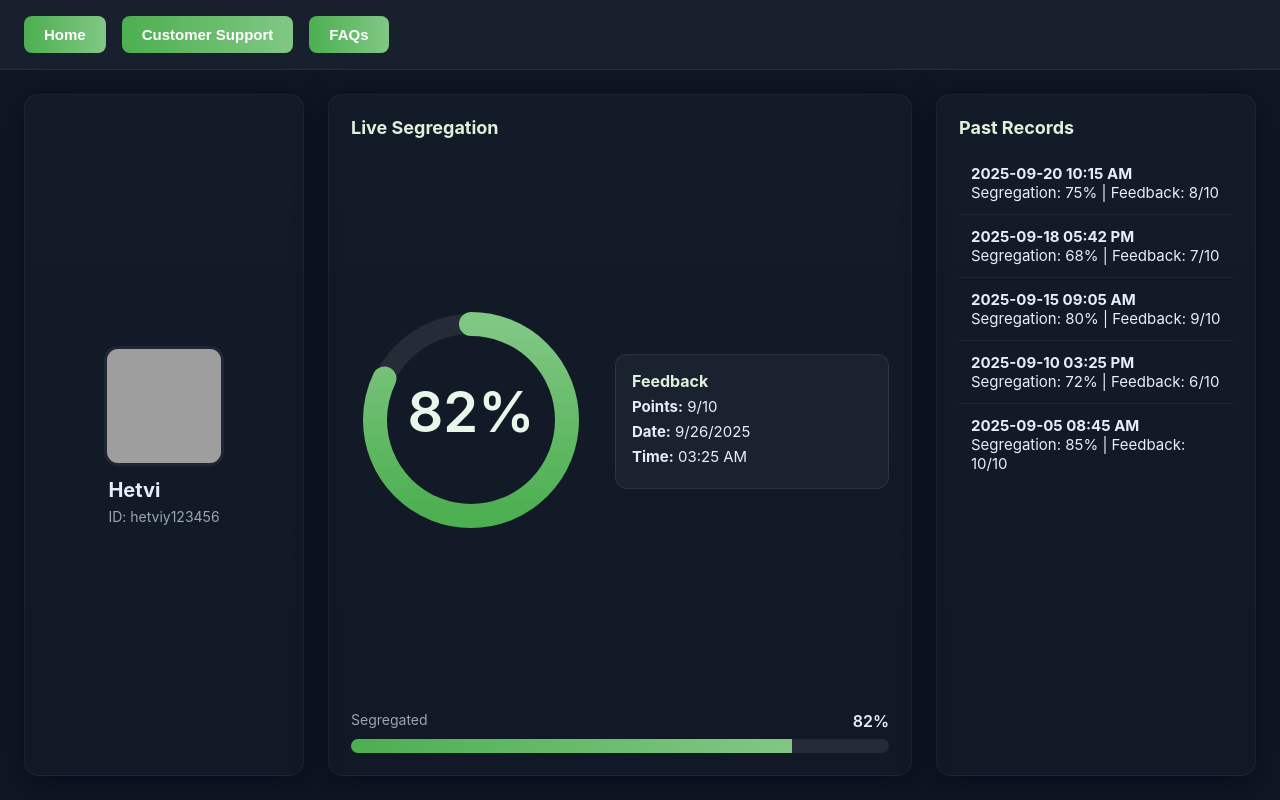
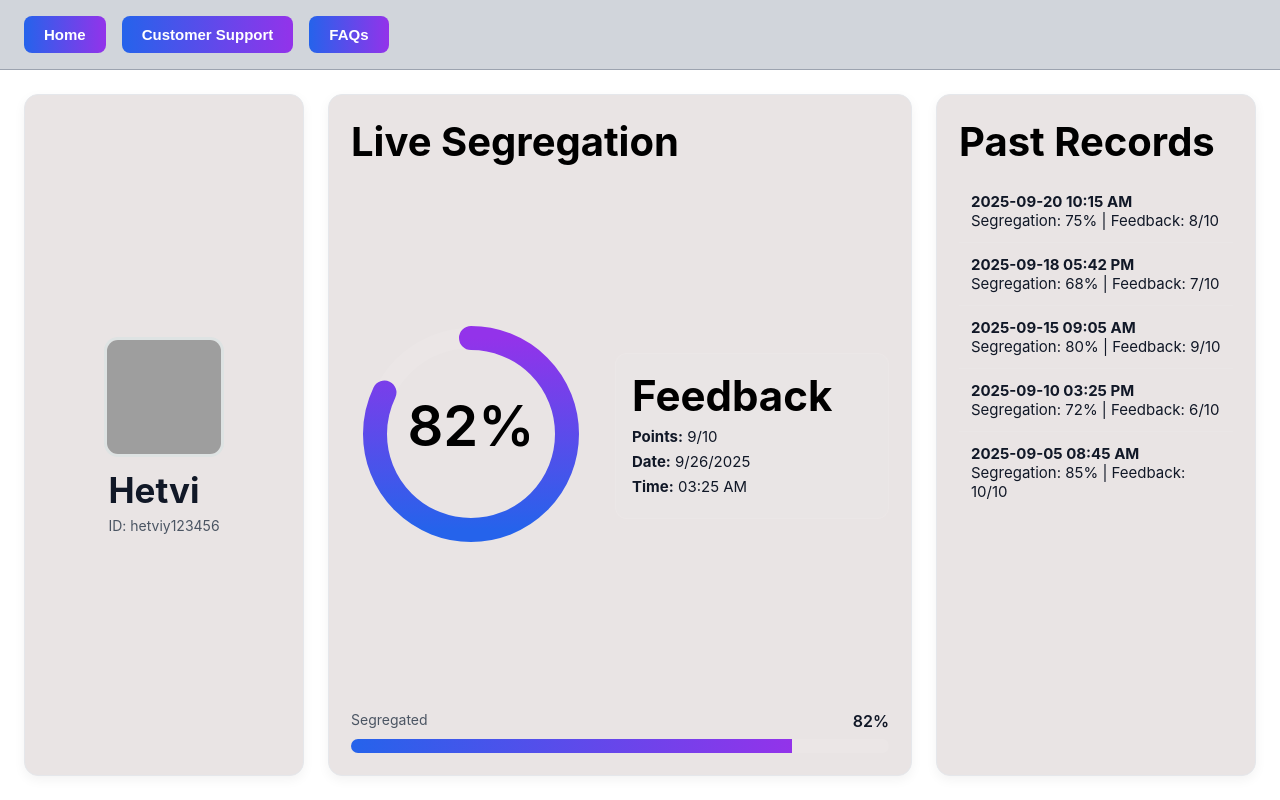
Before and after one commit to Rahul726-gh/dashboard, a plain HTML site: page index.html in a window 1280 px wide. Drawn offline with Linux system fonts and the light colour scheme; grey boxes are pictures that could not be loaded.

Commit message:
Update d2.css

```diff
--- a/d2.css
+++ b/d2.css
@@ -1,29 +1,28 @@
-:root{
-  --bg: #0f1724;
-  --card: #0b1220;
-  --accent-start: #4caf50;
-  --accent-end: #81c784;
-  --muted: #9aa4b2;
+:root {
+  --bg: #e5e7eb;          /* full-page light gray background */
+  --card: #f9fafb;        /* slightly lighter gray for cards */
+  --accent-start: #2563eb; /* blue */
+  --accent-end: #9333ea;   /* purple */
+  --muted: #4b5563;        /* darker muted gray */
 }
-
 *{box-sizing:border-box; margin:0; padding:0;}
-html, body{
-  height:100%;
+html, body {
+  height: 100%;
   font-family: Inter, sans-serif;
-  background: var(--bg);
-  color: #e6eef6;
-  display:flex;
-  flex-direction:column;
+  background: #E3F2FD or #BBDEFB
+;   /* gray background */
+  color: #111827;          /* dark text for readability */
+  display: flex;
+  flex-direction: column;
 }
-
 /* Navbar */
-.navbar{
-  display:flex;
-  justify-content:flex-start;
-  gap:16px;
-  padding:16px 24px;
-  background: rgba(255,255,255,0.04);
-  border-bottom:1px solid rgba(255,255,255,0.08);
+.navbar {
+  display: flex;
+  justify-content: flex-start;
+  gap: 16px;
+  padding: 16px 24px;
+  background: #d1d5db;     /* medium gray */
+  border-bottom: 1px solid #9ca3af;
 }
 .btn{
   background: linear-gradient(90deg,var(--accent-start),var(--accent-end));
@@ -50,16 +49,15 @@ html, body{
 }
 
 /* Card */
-.card{
-  background: linear-gradient(180deg, rgba(255,255,255,0.02), rgba(255,255,255,0.01));
-  border: 1px solid rgba(255,255,255,0.04);
-  border-radius:14px;
-  padding:22px;
-  box-shadow: 0 8px 30px rgba(2,6,23,0.6);
-  display:flex;
-  flex-direction:column;
+.card {
+  background: #e9e4e4; /* pure white cards */
+  border: 1px solid #e5e7eb;
+  border-radius: 14px;
+  padding: 22px;
+  box-shadow: 0 4px 12px rgba(0,0,0,0.05);
+  display: flex;
+  flex-direction: column;
 }
-
 /* Profile */
 .profile-card{ align-items:center; justify-content:center; }
 .avatar{
@@ -67,15 +65,15 @@ html, body{
   height:120px;
   border-radius:14px;
   object-fit:cover;
-  border:3px solid rgba(255,255,255,0.06);
+  border:3px solid rgba(62, 194, 192, 0.06);
   margin-bottom:12px;
 }
-.profile-info h1{margin:0 0 6px;font-size:20px;}
+.profile-info h1{margin:0 0 6px;font-size:35px;}
 .muted{ color: var(--muted); font-size:14px; }
 
 /* Stats */
 .stat-card{ justify-content:space-between; }
-.card-title{ margin:0 0 14px; font-size:18px; color:#dff1db; }
+.card-title{ margin:0 0 14px; font-size:18px; color:black; }
 .stat-layout{ display:flex; gap:24px; align-items:center; flex:1; }
 
 /* Meter */
@@ -92,7 +90,7 @@ html, body{
   stroke-dashoffset: 301.6;
   transition: stroke-dashoffset 1s ease;
 }
-.meter-text{ font-size:28px; fill:#e8f7ea; font-weight:600; }
+.meter-text{ font-size:28px; fill:black; font-weight:600; }
 
 /* Feedback */
 .feedback-box{
@@ -102,7 +100,7 @@ html, body{
   border-radius:12px;
   border:1px solid rgba(255,255,255,0.08);
 }
-.feedback-box h3{ margin-top:0; font-size:16px; color:#dff1db; }
+.feedback-box h3{ margin-top:0; font-size:42px; color:black; }
 .feedback-box p{ margin:6px 0; font-size:15px; }
 
 /* Progress bar */
@@ -113,6 +111,11 @@ html, body{
   background: rgba(255,255,255,0.08);
   border-radius:999px;
   overflow:hidden;
+}
+.card-title {
+    margin: 0 0 14px;
+    font-size: 40px;
+    color: black;
 }
 .progress-fill{
   height:100%;
@@ -137,3 +140,7 @@ html, body{
   .container{ grid-template-columns:1fr; }
   .stat-layout{ flex-direction:column; }
 }
+.muted {
+  color: var(--muted);
+  font-size: 14px;
+}
```
